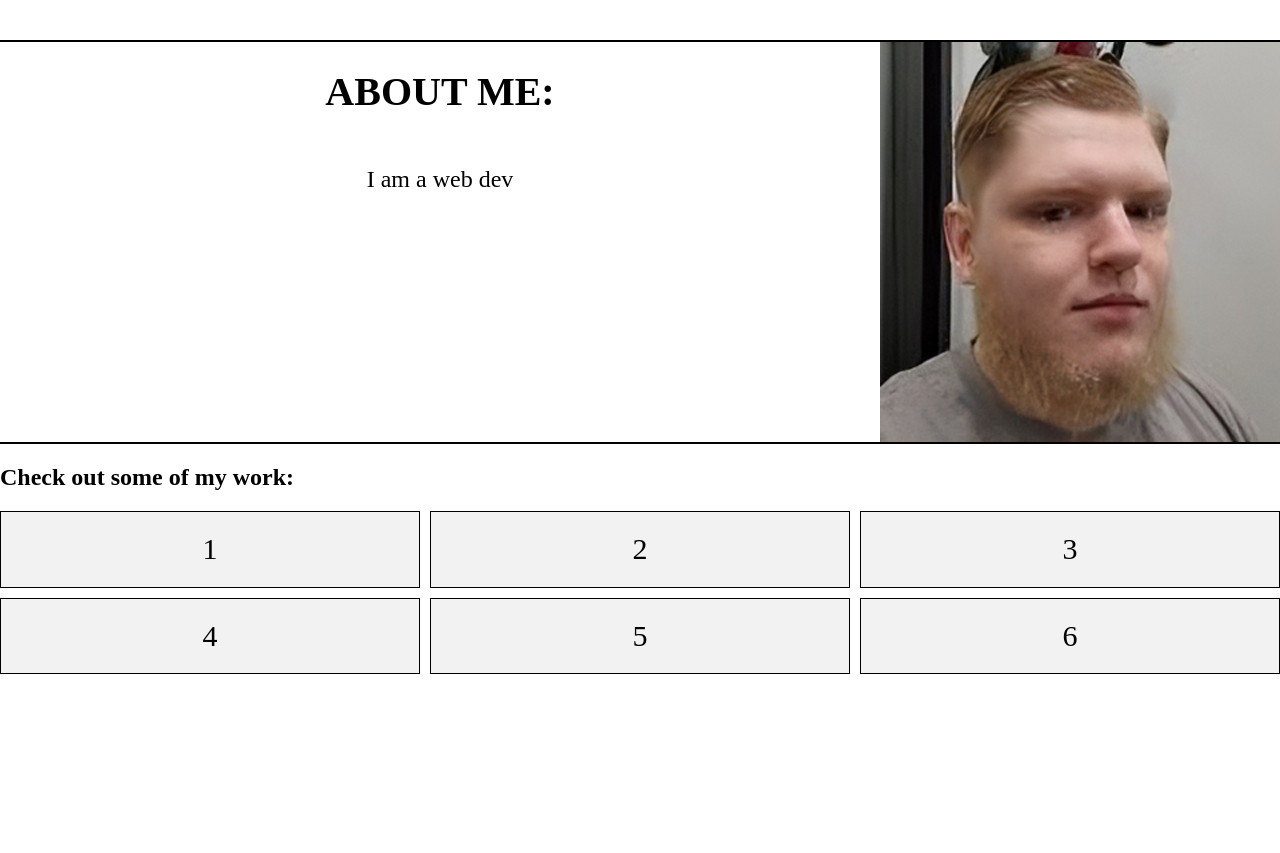
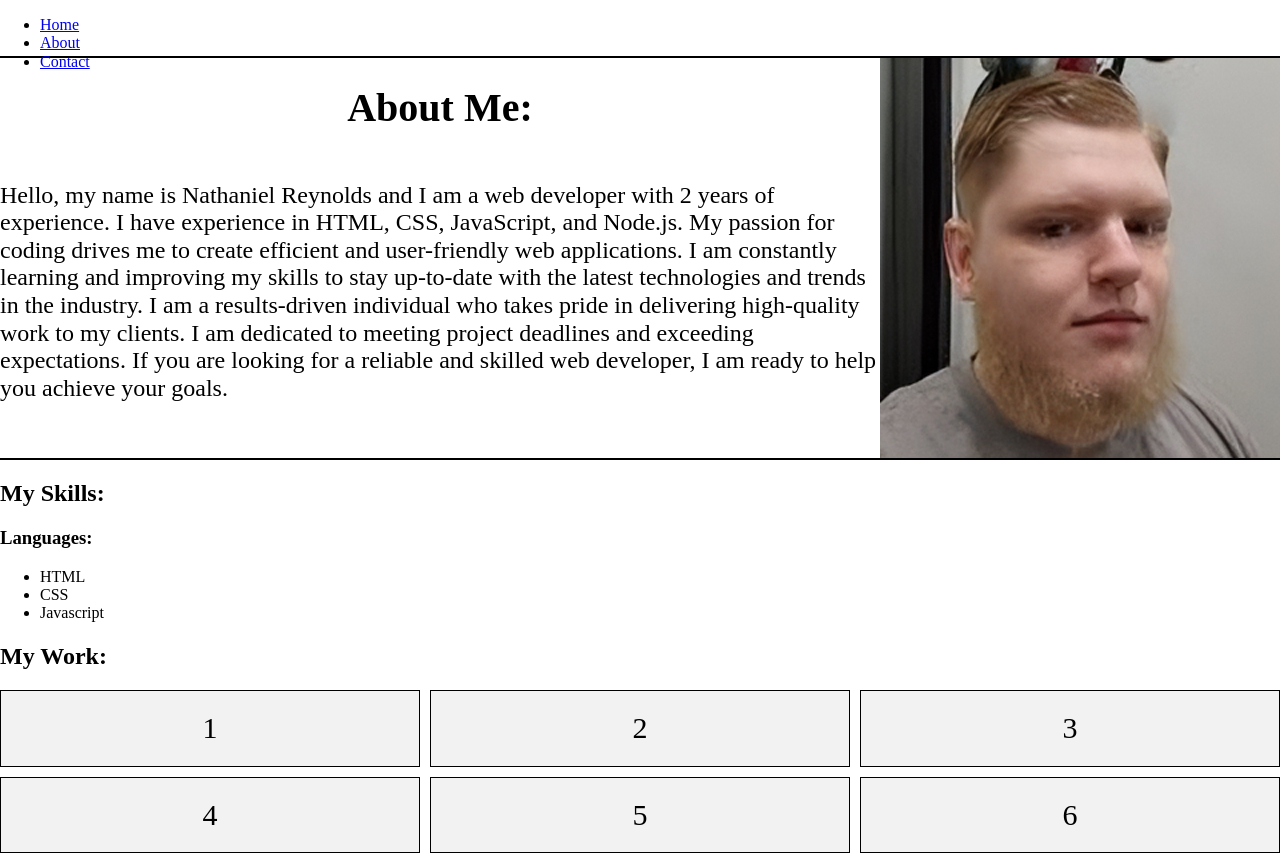
Before and after one commit to nathanreynolds-bb/portfolio-project, a plain HTML site: page index.html in a window 1280 px wide. Before the commit the page ends 800 px from the top, so only its background shows below. Drawn offline with nearby package versions, Linux system fonts and the light colour scheme.

Commit message:
add navbar, about-me content, skills

```diff
--- a/index.html
+++ b/index.html
@@ -12,17 +12,44 @@
 	</head>
 	<body>
 		<header>
-			<nav></nav>
+			<nav>
+				<ul>
+					<li><a href="#">Home</a></li>
+					<li><a href="#">About</a></li>
+					<li><a href="#">Contact</a></li>
+				</ul>
+			</nav>
 			<section id="about-me">
 				<div class="container">
-					<h1>ABOUT ME:</h1>
-					<p>I am a web dev</p>
+					<h1>About Me:</h1>
+					<p>
+						Hello, my name is Nathaniel Reynolds and I am a web developer with 2 years
+						of experience. I have experience in HTML, CSS, JavaScript, and
+						Node.js. My passion for coding drives me to create efficient and
+						user-friendly web applications. I am constantly learning and
+						improving my skills to stay up-to-date with the latest technologies
+						and trends in the industry. I am a results-driven individual who
+						takes pride in delivering high-quality work to my clients. I am
+						dedicated to meeting project deadlines and exceeding expectations.
+						If you are looking for a reliable and skilled web developer, I am
+						ready to help you achieve your goals.
+					</p>
 				</div>
 				<img src="pfp.jpg" alt="Picture of Nathaniel Reynolds" />
 			</section>
 		</header>
 		<main>
-			<h2>Check out some of my work:</h2>
+			<section id="my-skills">
+				<h2>My Skills:</h2>
+				<h3>Languages:</h3>
+				<ul>
+					<li>HTML</li>
+					<li>CSS</li>
+					<li>Javascript</li>
+				</ul>
+			</section>
+			<section id="my-work">
+				<h2>My Work:</h2>
 				<div class="grid-container">
 					<div class="grid-item">1</div>
 					<div class="grid-item">2</div>
@@ -31,6 +58,7 @@
 					<div class="grid-item">5</div>
 					<div class="grid-item">6</div>
 				</div>
+			</section>
 		</main>
 	</body>
 </html>
```
Lines whose indentation alone changed are shown as unchanged.
